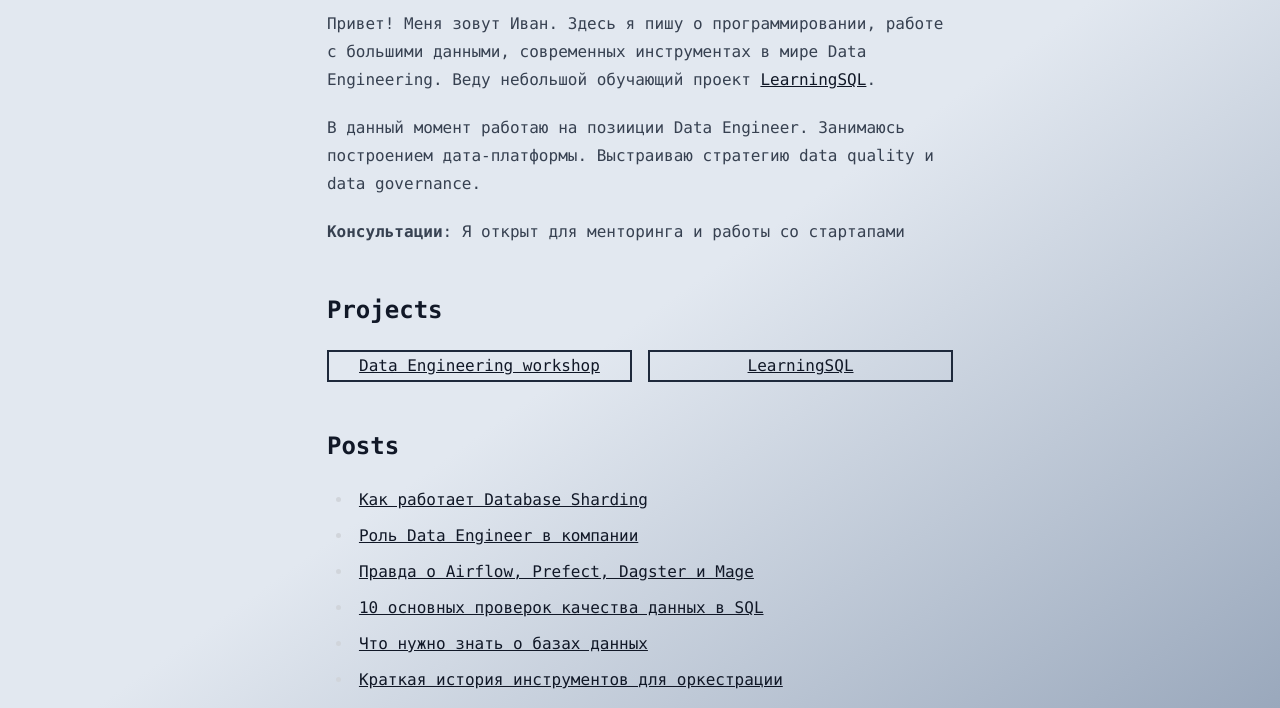
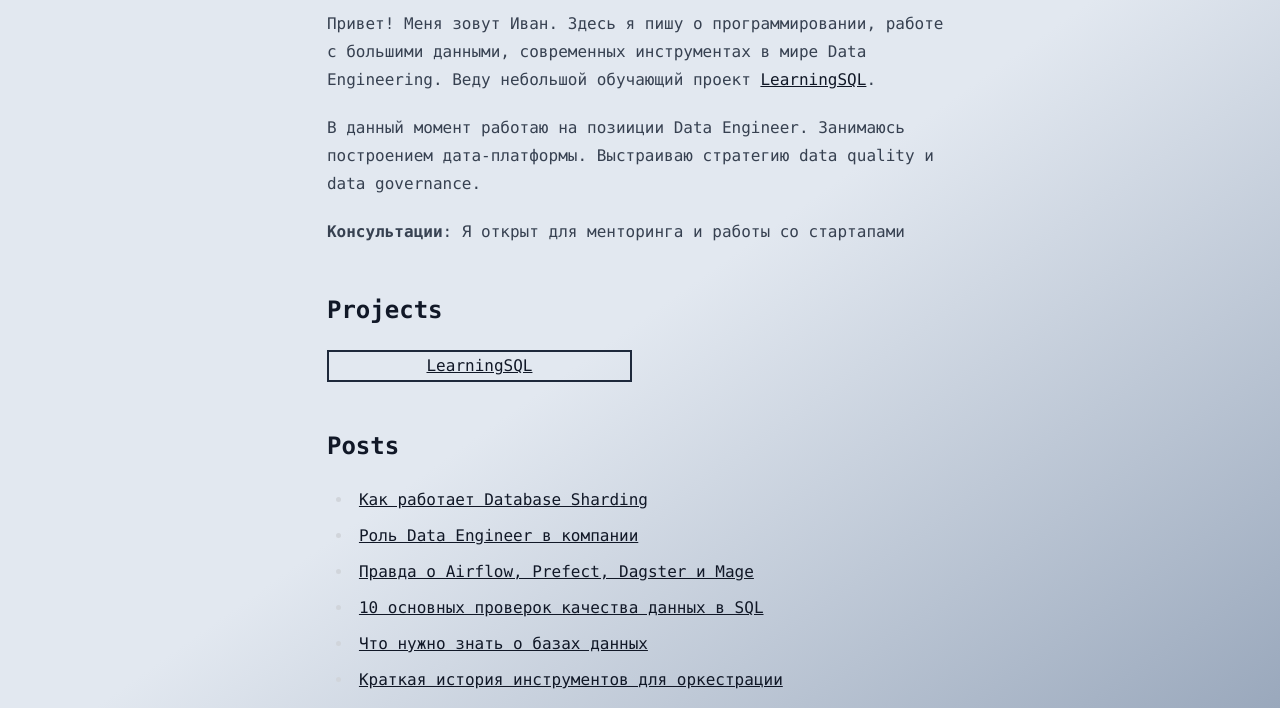
Before and after one commit to vndv/blog, an Astro site: page / in a window 1280 px wide. Shown: the part 134-842 px from the top of the page. Built offline with nearby package versions, Linux system fonts and the light colour scheme; Astro itself is replaced by a stand-in of ours.

Commit message:
remove de-workshop

```diff
--- a/src/components/Projects.astro
+++ b/src/components/Projects.astro
@@ -1,6 +1,5 @@
 ---
 const projects = [
-  { name: "Data Engineering workshop", href: "https://github.com/vndv/de_workshop" },
   { name: "LearningSQL", href: "https://vndv.github.io/LearningSQL/" },
 ];
 ---
```
